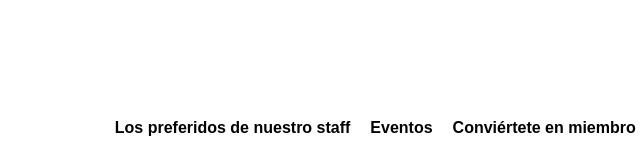
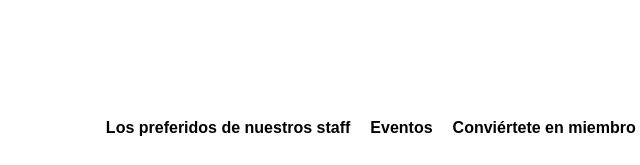
Before and after one commit to cm97-blue/web_project_library_es, a plain HTML site: page index.html in a window 1280 px wide. Shown: the top 165 px of the page, 466-1106 px from the left. Drawn offline with Linux system fonts and the light colour scheme.

Commit message:
chanfe staff

```diff
--- a/index.html
+++ b/index.html
@@ -21,7 +21,7 @@
           <ul class="nav__links">
             <li>
               <a href="#staff" class="nav__link"
-                >Los preferidos de nuestro staff</a
+                >Los preferidos de nuestros staff</a
               >
             </li>
             <li>
```
